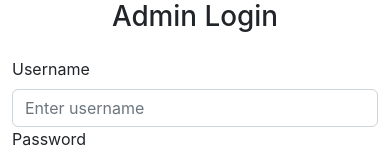
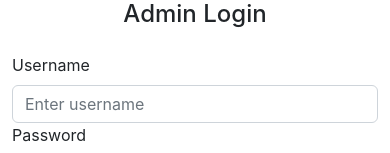
Before and after one commit to Asfak06/feedback-system, a Next.js app: page /admin/login in a window 390 px wide. Shown: the top 153 px of the page. Built offline with nearby package versions, Linux system fonts and the light colour scheme.

Commit message:
update texts sizes

```diff
--- a/styles/globals.css
+++ b/styles/globals.css
@@ -14,3 +14,15 @@ a {
 * {
   box-sizing: border-box;
 }
+
+@media (max-width: 576px) {
+  h1 {
+    font-size: 24px;
+  }
+  h3 {
+    font-size: 18px;
+  }
+  h5 {
+    font-size: 14px;
+  }
+}
```
